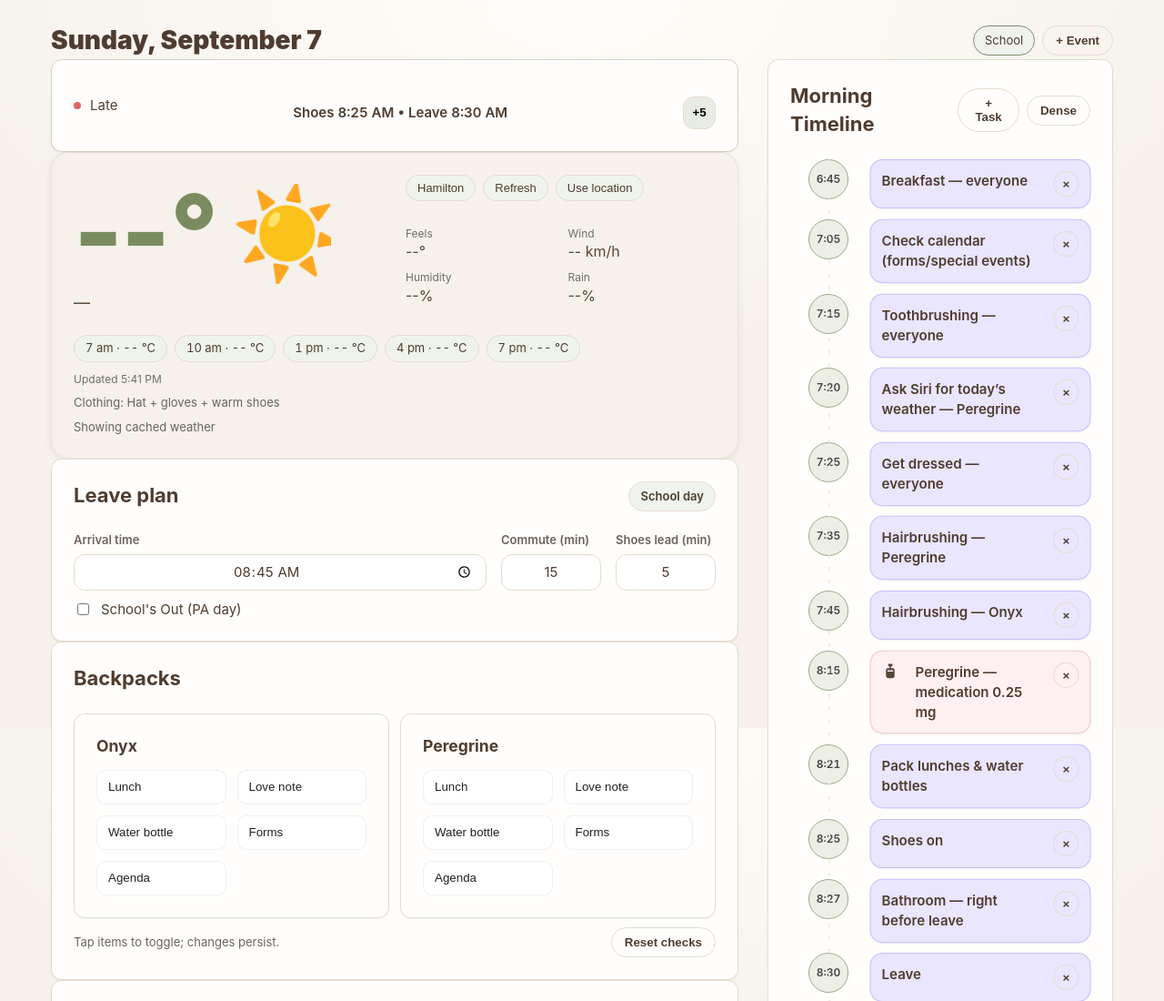
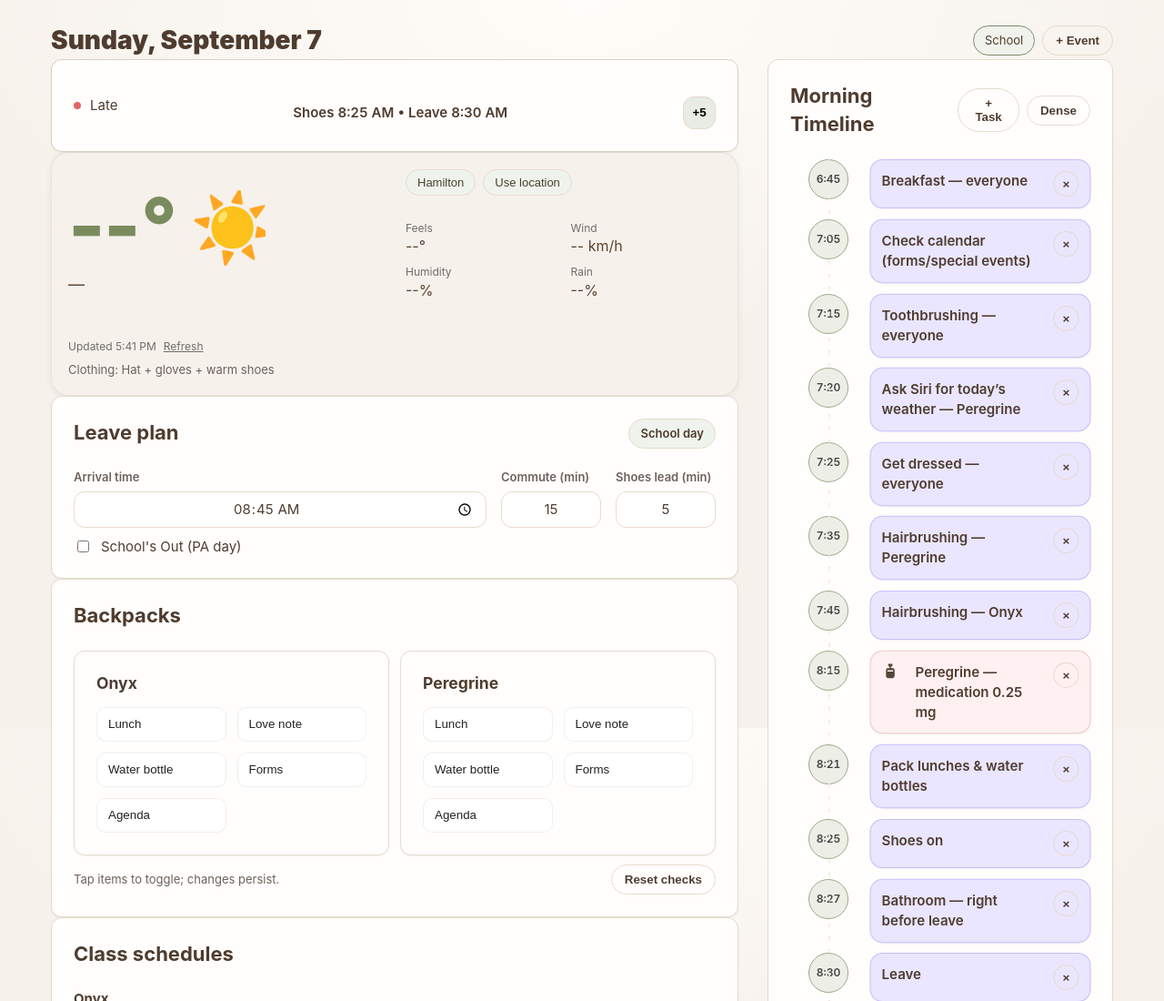
Before and after one commit to SkippyPixie/Morning-Checklist, a plain HTML site: page index.html in a window 1280 px wide. Shown: the top 1100 px of the page at 91% size. Drawn offline with Linux system fonts and the light colour scheme; no server answers.

Commit message:
Refine weather hero layout and update hourly forecast

```diff
--- a/index.html
+++ b/index.html
@@ -82,9 +82,9 @@ body{
   --ink:#5C4433;
   --sage:#7A8C5F;
   --line:rgba(0,0,0,.06);
-  --temp-size:clamp(72px, 9vw, 124px);
+  --temp-size:clamp(54px, 6.75vw, 93px);
   --r:20px;
-  --pad:24px;
+  --pad:18px;
   background:var(--paper);
   border:1px solid var(--line);
   border-radius:var(--r);
@@ -140,6 +140,7 @@ body{
 }
 
 .wx-updated{margin:10px 0 0; font-size:12px; color:rgba(0,0,0,.55)}
+.wx-updated button{margin-left:8px; padding:0; border:0; background:none; color:inherit; text-decoration:underline; font:inherit; cursor:pointer}
 
 @media (max-width: 980px){
   .wx-grid{grid-template-columns:1fr}
@@ -450,7 +451,6 @@ main,
             <aside class="wx-aside">
               <div class="wx-chips">
                 <button class="chip" id="wxLocation">Hamilton</button>
-                <button class="chip" id="wxRefresh">Refresh</button>
                 <button class="chip chip--ghost" id="wxUseLoc">Use location</button>
               </div>
               <dl class="wx-stats">
@@ -462,9 +462,8 @@ main,
             </aside>
           </div>
           <div class="weather-mini" aria-label="Hourly" id="wxHours"></div>
-          <p class="wx-updated" id="wxUpdated">Updated --:--</p>
+          <p class="wx-updated"><span id="wxUpdated">Updated --:--</span><button id="wxRefresh">Refresh</button></p>
           <div class="hint" id="clothing" aria-live="polite">Clothing: —</div>
-          <div class="hint" id="wxCached" aria-live="polite" hidden>Showing cached weather</div>
         </section>
 
         <section class="card leave-plan" aria-label="Leave plan">
@@ -654,7 +653,7 @@ main,
     tShoes:document.getElementById('shoesTime'),
     tLeave:document.getElementById('leaveTime'),
     plus5:document.getElementById('plus5'),
-    wx:{ loc:document.getElementById('wxLocation'), tempVal:document.getElementById('wxTempValue'), icon:document.getElementById('wx-icon'), desc:document.getElementById('wx-desc'), feels:document.getElementById('wxFeels'), wind:document.getElementById('wxWind'), humidity:document.getElementById('wxHumidity'), rain:document.getElementById('wxRain'), hours:document.getElementById('wxHours'), cached:document.getElementById('wxCached'), clothing:document.getElementById('clothing'), updated:document.getElementById('wxUpdated') },
+    wx:{ loc:document.getElementById('wxLocation'), tempVal:document.getElementById('wxTempValue'), icon:document.getElementById('wx-icon'), desc:document.getElementById('wx-desc'), feels:document.getElementById('wxFeels'), wind:document.getElementById('wxWind'), humidity:document.getElementById('wxHumidity'), rain:document.getElementById('wxRain'), hours:document.getElementById('wxHours'), clothing:document.getElementById('clothing'), updated:document.getElementById('wxUpdated') },
     wxUseLoc:document.getElementById('wxUseLoc'),
     arrival:document.getElementById('arrival'),
     commute:document.getElementById('commute'),
@@ -769,8 +768,8 @@ main,
         hours:sliceHours(h),
         lastUpdated:new Date().toISOString()
       };
-      save(); el.wx.cached.hidden=true
-    } else { el.wx.cached.hidden=false }
+      save();
+    }
     document.querySelector('.weather-hero')?.classList.remove('loading');
     renderWeather(); recomputeTimes()
   }
@@ -800,12 +799,21 @@ main,
     el.wx.humidity.textContent=(W.humidity??'--')+'%';
     el.wx.rain.textContent=(W.rain??'--')+'%';
     el.wx.loc.textContent=S.settings.place||'—';
-    const picks=[7,10,13,16,19];
+    const leaveHM=parseHM24(el.tLeave.textContent);
+    const shoesHM=parseHM24(el.tShoes.textContent);
+    let start=24*60,end=0;
+    S.todos.forEach(t=>{
+      const m=taskStartMinutes(leaveHM,shoesHM,t);
+      if(m<start) start=m;
+      if(m>end) end=m;
+    });
+    let startHr=Math.floor(start/60);
+    let endHr=Math.floor((end-1)/60);
+    const picks=W.hours.filter(x=>x.hr>=startHr && x.hr<=endHr);
     el.wx.hours.innerHTML='';
     const frag=document.createDocumentFragment();
-    picks.forEach(h=>{
-      const itm=W.hours.find(x=>x?.hr===h) || {hr:h,temp:null};
-      const time=hrLabel12(h);
+    picks.forEach(itm=>{
+      const time=hrLabel12(itm.hr);
       const temp=itm.temp!=null?formatTempC(itm.temp):`--\u00a0°C`;
       const chip=document.createElement('div'); chip.className='chip';
       chip.textContent=`${time} \u00b7 ${temp}`;
```
